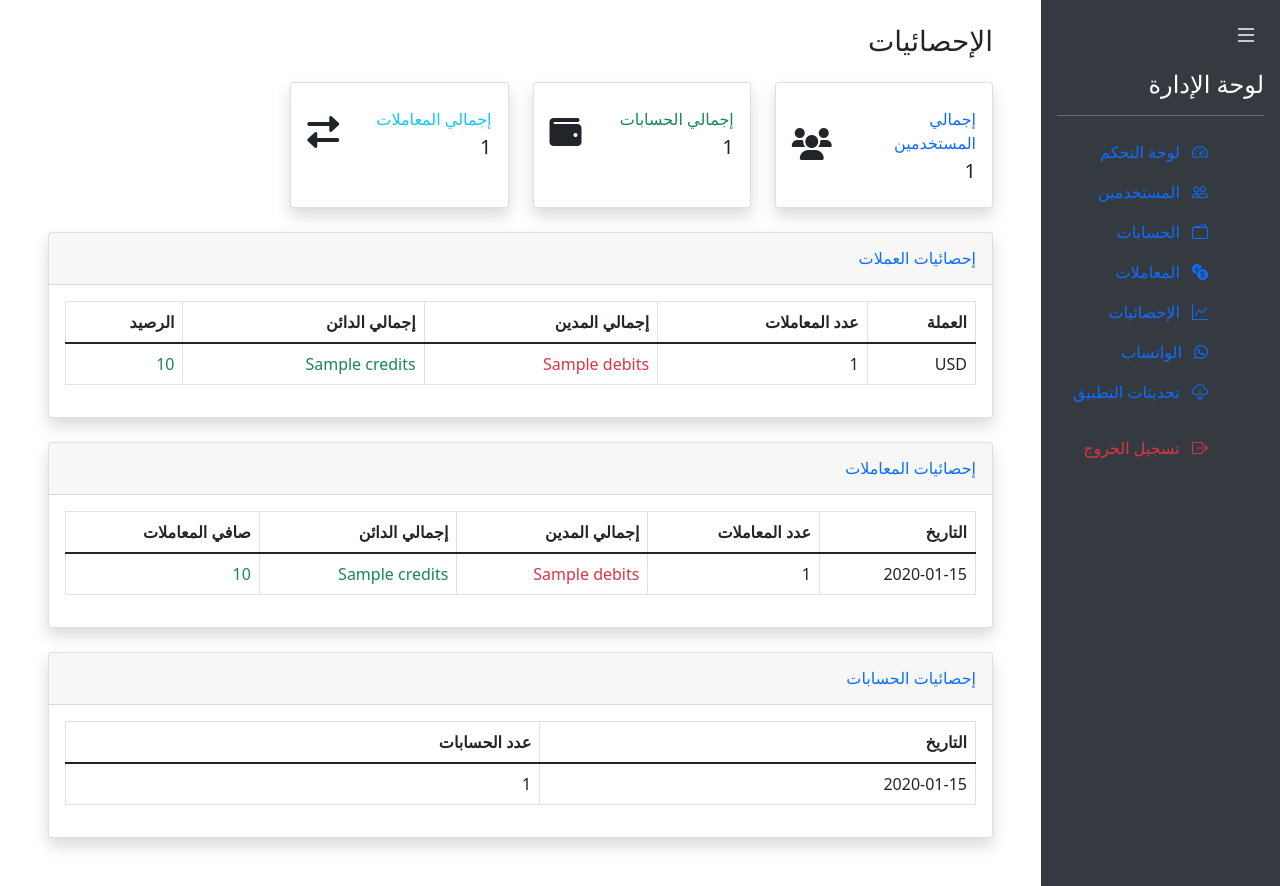
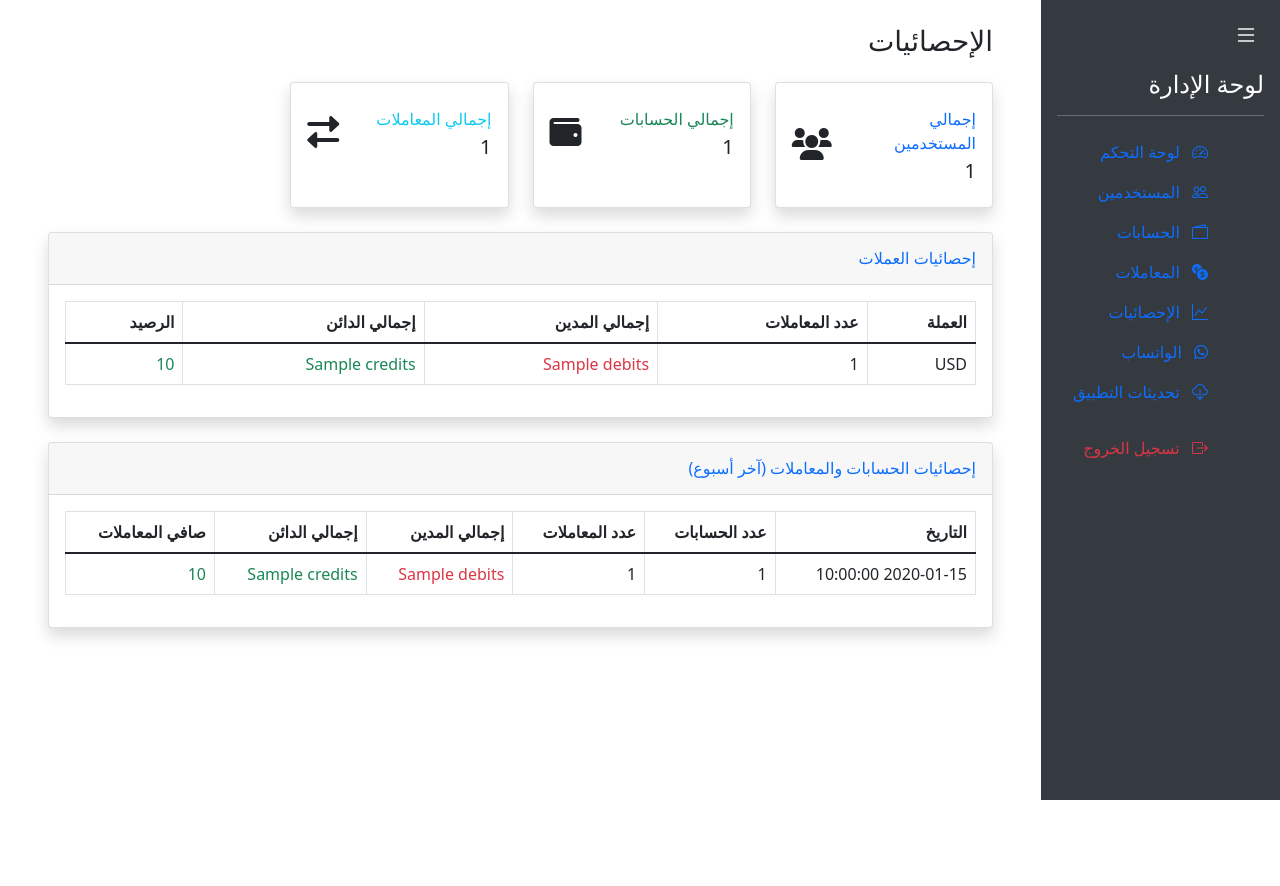
Before and after one commit to hillal77444/hsaby, a Flask app: template accounting_server/app/templates/admin/statistics.html in a window 1280 px wide. After the commit the page ends 800 px from the top, so only its background shows below. Run offline with Flask 3, Linux system fonts and the light colour scheme; the template is opened without the code that fills it: most values are stand-ins (such as "Sample title", 1, 10 or a date in 2020); some libraries are stand-ins or nearby versions.

Commit message:
Update statistics.html

```diff
--- a/accounting_server/app/templates/admin/statistics.html
+++ b/accounting_server/app/templates/admin/statistics.html
@@ -90,45 +90,10 @@
         </div>
     </div>
 
-    <!-- إحصائيات المعاملات -->
+    <!-- إحصائيات الحسابات والمعاملات (آخر أسبوع) -->
     <div class="card shadow mb-4">
         <div class="card-header py-3">
-            <h6 class="m-0 font-weight-bold text-primary">إحصائيات المعاملات</h6>
-        </div>
-        <div class="card-body">
-            <div class="table-responsive">
-                <table class="table table-bordered" width="100%" cellspacing="0">
-                    <thead>
-                        <tr>
-                            <th>التاريخ</th>
-                            <th>عدد المعاملات</th>
-                            <th>إجمالي المدين</th>
-                            <th>إجمالي الدائن</th>
-                            <th>صافي المعاملات</th>
-                        </tr>
-                    </thead>
-                    <tbody>
-                        {% for stat in transaction_stats %}
-                        <tr>
-                            <td>{{ stat.date.strftime('%Y-%m-%d') }}</td>
-                            <td>{{ stat.count }}</td>
-                            <td class="text-danger">{{ stat.debits }}</td>
-                            <td class="text-success">{{ stat.credits }}</td>
-                            <td class="{% if stat.credits - stat.debits >= 0 %}text-success{% else %}text-danger{% endif %}">
-                                {{ stat.credits - stat.debits }}
-                            </td>
-                        </tr>
-                        {% endfor %}
-                    </tbody>
-                </table>
-            </div>
-        </div>
-    </div>
-
-    <!-- إحصائيات الحسابات -->
-    <div class="card shadow mb-4">
-        <div class="card-header py-3">
-            <h6 class="m-0 font-weight-bold text-primary">إحصائيات الحسابات</h6>
+            <h6 class="m-0 font-weight-bold text-primary">إحصائيات الحسابات والمعاملات (آخر أسبوع)</h6>
         </div>
         <div class="card-body">
             <div class="table-responsive">
@@ -137,13 +102,23 @@
                         <tr>
                             <th>التاريخ</th>
                             <th>عدد الحسابات</th>
+                            <th>عدد المعاملات</th>
+                            <th>إجمالي المدين</th>
+                            <th>إجمالي الدائن</th>
+                            <th>صافي المعاملات</th>
                         </tr>
                     </thead>
                     <tbody>
-                        {% for stat in account_stats %}
+                        {% for stat in merged_stats %}
                         <tr>
-                            <td>{{ stat.date.strftime('%Y-%m-%d') }}</td>
-                            <td>{{ stat.count }}</td>
+                            <td>{{ stat.date|datetimeformat('%Y-%m-%d') }}</td>
+                            <td>{{ stat.accounts_count or 0 }}</td>
+                            <td>{{ stat.transactions_count or 0 }}</td>
+                            <td class="text-danger">{{ stat.debits or 0 }}</td>
+                            <td class="text-success">{{ stat.credits or 0 }}</td>
+                            <td class="{% if (stat.credits or 0) - (stat.debits or 0) >= 0 %}text-success{% else %}text-danger{% endif %}">
+                                {{ (stat.credits or 0) - (stat.debits or 0) }}
+                            </td>
                         </tr>
                         {% endfor %}
                     </tbody>
```
